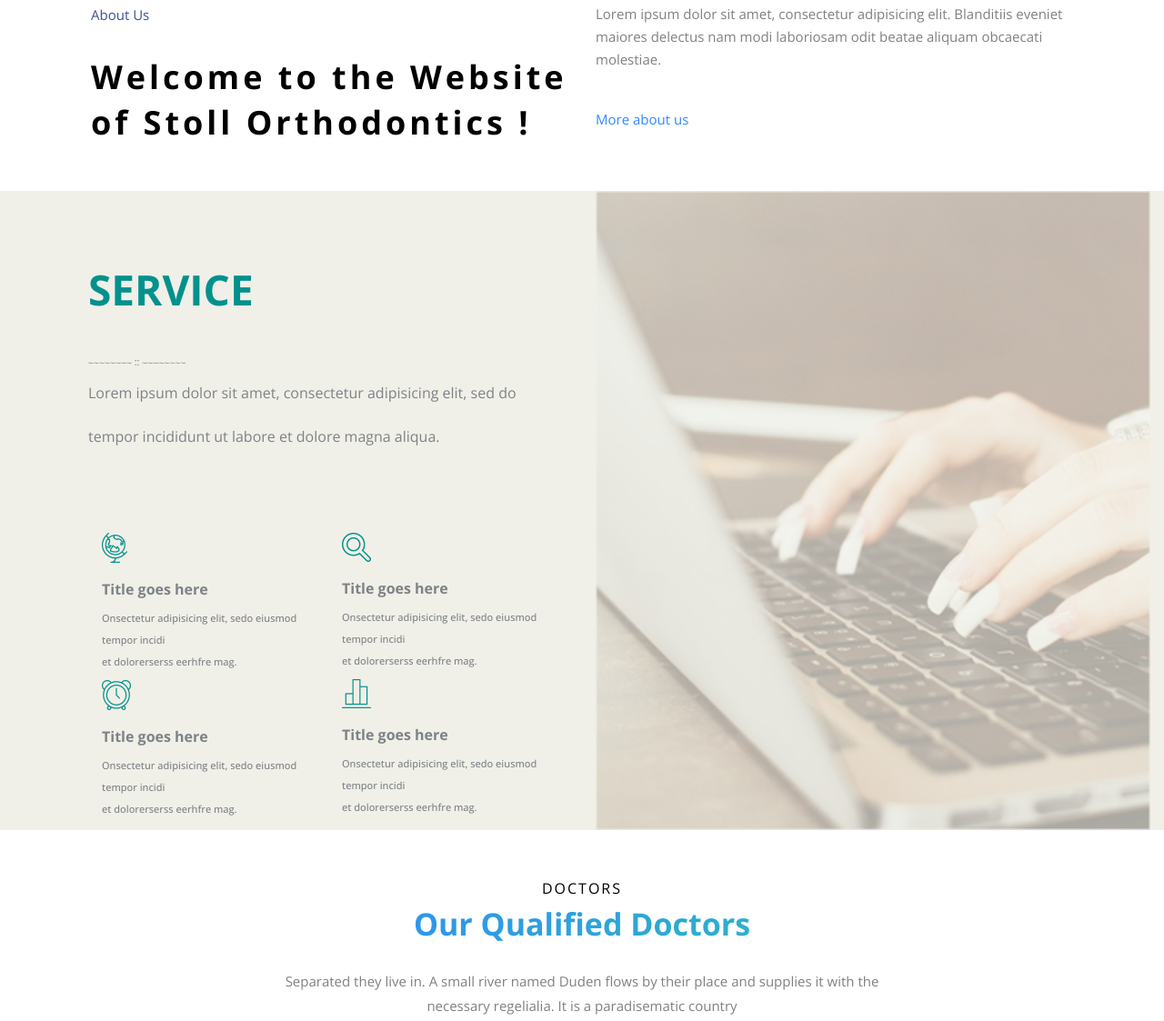
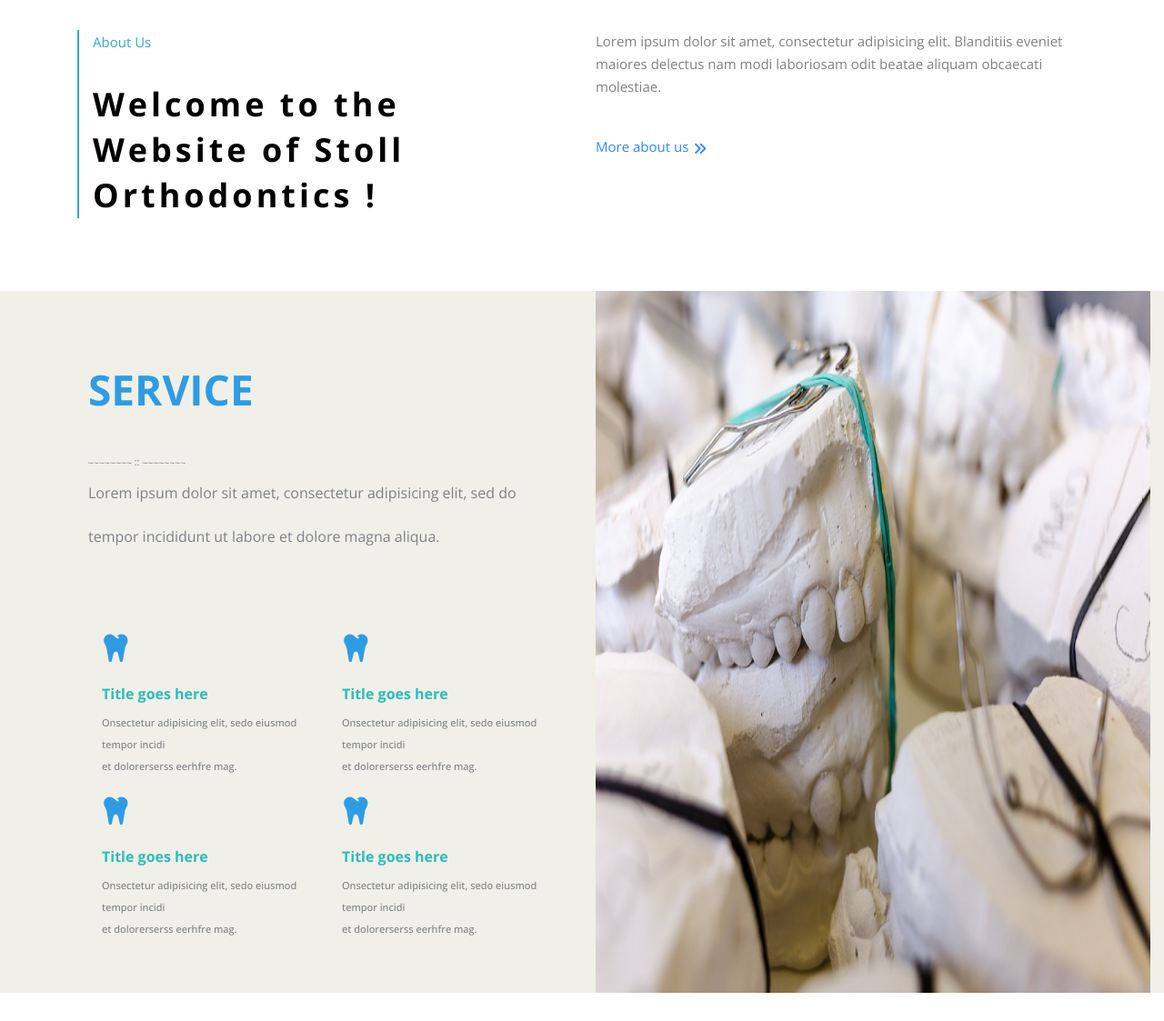
Before and after one commit to rifat-H/Stoll, a plain HTML site: page index.html in a window 1280 px wide. Shown: the part 919-2042 px from the top of the page at 91% size. Drawn offline with nearby package versions, Linux system fonts and the light colour scheme; files whose address does not match are found by name.

Commit message:
all updated

```diff
--- a/css/main.css
+++ b/css/main.css
@@ -3,39 +3,31 @@
   padding: 0px;
   outline: 0px;
 }
-a,
-a:hover {
+
+a, a:hover {
   text-decoration: none;
 }
-ul,
-ol,
-li {
+
+ul, ol, li {
   list-style: none;
 }
+
 img {
   vertical-align: middle;
   border: none;
 }
-h1,
-h2,
-h3,
-h4,
-h5,
-h5,
-ul,
-ol,
-li,
-img,
-p,
-body,
-.navbar,
-.row {
+
+h1, h2, h3, h4, h5, h5, ul, ol, li, img, p, body, .navbar, .row {
   margin: 0px;
   padding: 0px;
 }
 
 .mt-30 {
   margin-top: 30px;
+}
+
+.mt30 {
+  margin-top: 20px;
 }
 
 .common-heading-service {
@@ -46,8 +38,9 @@
   font-family: ;
   font-weight: 800;
   font-size: 46px;
-  color: #02918c;
+  color: #2e9ce5;
 }
+
 .common-heading-service img {
   margin-top: 43px;
   margin-left: 0px;
@@ -58,12 +51,12 @@
 /* / about start / */
 
 .about {
-  padding: 50px 0px;
+  padding: 80px 0px;
 }
 
 .about .alfa_p {
   padding-bottom: 30px;
-  color: #3b5493;
+  color: #2db0cb;
 }
 
 .about h3 {
@@ -78,7 +71,8 @@
   padding-bottom: 40px;
 }
 
-.about a {
+.alfa_border {
+  border-left: 2px solid #2da9d4;
 }
 
 /* / about end / */
@@ -91,6 +85,7 @@
 
 .service-con {
   margin-left: 82px;
+  padding-bottom: 50px;
 }
 
 .service-con p {
@@ -102,7 +97,7 @@
 .service-con-2 h5 {
   font-size: 16px;
   font-weight: 800;
-  color: #7e8287;
+  color: #2cbcbc;
   padding: 17px 0px 8px;
 }
 
@@ -112,12 +107,35 @@
   line-height: 24px;
 }
 
+.service-con-2 i {
+  font-size: 35px;
+  color: #2e9ce5;
+}
+
+/* .image_service{
+  position: relative;
+}
+
+.image_service img{
+  height: 100%;
+}
+
+.overlay{
+  position: absolute;
+  background: #fafafac4;;
+  height: 100%;
+  width: 100%;
+  top: 0;
+} */
+
 /* / service part end / */
 
 /* doctors start */
+
 .doctors {
   padding: 50px 0;
 }
+
 .staff {
   overflow: hidden;
   margin-bottom: 30px;
@@ -127,9 +145,11 @@
   -ms-transition: all 0.3s ease;
   transition: all 0.3s ease;
 }
+
 .staff .img-wrap {
   height: 300px;
 }
+
 .staff .img {
   background-size: cover;
   background-repeat: no-repeat;
@@ -142,6 +162,7 @@
   -ms-transition: all 0.3s ease;
   transition: all 0.3s ease;
 }
+
 .staff .text {
   position: relative;
   background: #fff;
@@ -151,6 +172,7 @@
   -ms-transition: all 0.3s ease;
   transition: all 0.3s ease;
 }
+
 .staff .text h3 {
   font-size: 24px;
   font-weight: 500;
@@ -161,15 +183,18 @@
   -ms-transition: all 0.3s ease;
   transition: all 0.3s ease;
 }
+
 .staff .text .position {
   text-transform: uppercase;
   color: #b3b3b3;
   display: block;
   letter-spacing: 1px;
 }
+
 .staff .text .faded {
   opacity: 1;
 }
+
 .staff .ftco-social {
   position: absolute;
   top: -30px;
@@ -184,26 +209,28 @@
   -ms-transition: all 0.3s ease;
   transition: all 0.3s ease;
 }
+
 .staff .ftco-social li a {
   color: #ff8000;
 }
-.staff:hover .ftco-social,
-.staff:focus .ftco-social {
+
+.staff:hover .ftco-social, .staff:focus .ftco-social {
   opacity: 1;
   top: -40px;
 }
-.staff:hover .img,
-.staff:focus .img {
+
+.staff:hover .img, .staff:focus .img {
   margin-top: -10px;
 }
-.staff:hover .text h3,
-.staff:focus .text h3 {
+
+.staff:hover .text h3, .staff:focus .text h3 {
   color: #2f89fc;
 }
 
 .ftco-social {
   padding: 0;
 }
+
 .ftco-social li {
   list-style: none;
   margin-right: 10px;
@@ -225,6 +252,7 @@
   font-size: 34px;
   font-weight: 800;
 }
+
 @media (max-width: 767.98px) {
   .heading-section h2 {
     font-size: 28px;
@@ -250,9 +278,11 @@
   font-size: 12px;
   letter-spacing: 2px;
 }
+
 .heading-section .category span a {
   color: #000000;
 }
+
 .heading-section .category span.active {
   font-weight: 500;
 }
@@ -263,26 +293,30 @@
 
 .testi {
   padding: 60px 0;
+  background: #fafafa !important;
 }
 
 .testimony-section {
   position: relative;
 }
+
 .testimony-section .owl-carousel {
   margin: 0;
 }
+
 .testimony-section .owl-carousel .owl-stage-outer {
   padding-top: 4em;
   padding-bottom: 2em;
   position: relative;
 }
+
 .testimony-section .owl-nav {
   position: absolute;
   top: 100%;
   width: 100%;
 }
-.testimony-section .owl-nav .owl-prev,
-.testimony-section .owl-nav .owl-next {
+
+.testimony-section .owl-nav .owl-prev, .testimony-section .owl-nav .owl-next {
   position: absolute;
   -webkit-transform: translateY(-50%);
   -ms-transform: translateY(-50%);
@@ -296,8 +330,8 @@
   transition: all 0.3s ease;
   opacity: 0;
 }
-.testimony-section .owl-nav .owl-prev span:before,
-.testimony-section .owl-nav .owl-next span:before {
+
+.testimony-section .owl-nav .owl-prev span:before, .testimony-section .owl-nav .owl-next span:before {
   font-size: 30px;
   color: rgba(0, 0, 0, 0.2);
   -moz-transition: all 0.3s ease;
@@ -306,35 +340,39 @@
   -ms-transition: all 0.3s ease;
   transition: all 0.3s ease;
 }
-.testimony-section .owl-nav .owl-prev:hover span:before,
-.testimony-section .owl-nav .owl-prev:focus span:before,
-.testimony-section .owl-nav .owl-next:hover span:before,
-.testimony-section .owl-nav .owl-next:focus span:before {
+
+.testimony-section .owl-nav .owl-prev:hover span:before, .testimony-section .owl-nav .owl-prev:focus span:before, .testimony-section .owl-nav .owl-next:hover span:before, .testimony-section .owl-nav .owl-next:focus span:before {
   color: #000000;
 }
+
 .testimony-section .owl-nav .owl-prev {
   left: 50%;
   margin-left: -80px;
 }
+
 .testimony-section .owl-nav .owl-next {
   right: 50%;
   margin-right: -80px;
 }
-.testimony-section:hover .owl-nav .owl-prev,
-.testimony-section:hover .owl-nav .owl-next {
+
+.testimony-section:hover .owl-nav .owl-prev, .testimony-section:hover .owl-nav .owl-next {
   opacity: 1;
 }
+
 .testimony-section:hover .owl-nav .owl-prev {
   left: 50%;
   margin-left: -80px;
 }
+
 .testimony-section:hover .owl-nav .owl-next {
   right: 50%;
   margin-right: -80px;
 }
+
 .testimony-section .owl-dots {
   text-align: center;
 }
+
 .testimony-section .owl-dots .owl-dot {
   width: 10px;
   height: 10px;
@@ -342,6 +380,7 @@
   border-radius: 50%;
   background: rgba(0, 0, 0, 0.2);
 }
+
 .testimony-section .owl-dots .owl-dot.active {
   background: #2f89fc;
 }
@@ -352,31 +391,37 @@
   background: rgba(255, 255, 255, 0.1);
   color: rgba(0, 0, 0, 0.8);
 }
+
 .testimony-wrap .user-img {
   width: 120px;
   height: 120px;
   border-radius: 5px;
   position: relative;
 }
+
 .testimony-wrap .text {
   width: calc(100% - 120px);
   position: relative;
 }
+
 .testimony-wrap .quote {
   position: absolute;
   top: -60px;
   left: 0;
 }
+
 .testimony-wrap .quote i {
   font-size: 44px;
   color: #2f89fc;
 }
+
 .testimony-wrap .name {
   font-weight: 400;
   font-size: 18px;
   margin-bottom: 0;
   color: #000000;
 }
+
 .testimony-wrap .position {
   font-size: 14px;
   color: #2f89fc;
@@ -387,33 +432,48 @@
   background-repeat: no-repeat;
   background-position: center center;
 }
+
 /* testimonial end */
 
 /* counter start */
+
 .counter {
   padding: 40px 0;
   background-color: rgb(85, 193, 243);
 }
 
 .counter h1 {
-  font-size: 35px;
+  font-size: 25px;
+  color: #fff;
 }
+
 .counter i {
   font-size: 30px;
+  color: #fff;
 }
+
+.counterup {
+  font-size: 25px;
+  color: #fff;
+}
+
 /* counter end */
 
 /* footer start */
+
 footer {
-  background-color: #2f89fc;
+  background-color: #313131;
   padding: 75px 0;
   color: white;
 }
+
 footer h1 {
   font-size: 27px;
   font-weight: bold;
   margin-bottom: 10px;
+  color: #2e9ce5;
 }
+
 footer p {
   margin-bottom: 10px;
 }
@@ -421,12 +481,14 @@
 footer .social {
   margin-top: 10px;
 }
-footer ul {
-}
+
+footer ul {}
+
 footer ul li {
   /* margin: 0 21px; */
   margin-bottom: 3px;
 }
+
 footer ul li a {
   color: white;
 }
--- a/index.html
+++ b/index.html
@@ -218,7 +218,7 @@
   <div class="about">
     <div class="container">
       <div class="row">
-        <div class="col-md-6">
+        <div class="col-md-6 alfa_border">
           <p class="alfa_p">About Us</p>
           <h3>
             Welcome to the Website of Stoll Orthodontics !
@@ -230,7 +230,12 @@
             Blanditiis eveniet maiores delectus nam modi laboriosam odit
             beatae aliquam obcaecati molestiae.
           </p>
-          <a href="#">More about us </a>
+          <a href="#" class="d-flex">
+            <p>More about us</p>
+            <p style="margin-top: 2px; margin-left: 5px;">
+              <i class="fas fa-angle-double-right"></i>
+            </p>
+          </a>
         </div>
       </div>
     </div>
@@ -254,14 +259,14 @@
 
               <div class="col-md-6">
                 <div class="service-con-2">
-                  <img src="images/service/icon-1.png" alt="" class="img-fluid">
+                  <i class="fas fa-tooth" aria-hidden="true"></i>
                   <h5>Title goes here</h5>
                   <h6>Onsectetur adipisicing elit, sedo eiusmod <br> tempor incidi <br> et dolorerserss eerhfre mag.
                   </h6>
                 </div>
 
                 <div class="service-con-2 mt30">
-                  <img src="images/service/icon-3.png" alt="" class="img-fluid">
+                  <i class="fas fa-tooth" aria-hidden="true"></i>
                   <h5>Title goes here</h5>
                   <h6>Onsectetur adipisicing elit, sedo eiusmod <br> tempor incidi <br> et dolorerserss eerhfre mag.
                   </h6>
@@ -270,14 +275,14 @@
 
               <div class="col-md-6">
                 <div class="service-con-2">
-                  <img src="images/service/icon-2.png" alt="" class="img-fluid">
+                  <i class="fas fa-tooth" aria-hidden="true"></i>
                   <h5>Title goes here</h5>
                   <h6>Onsectetur adipisicing elit, sedo eiusmod <br> tempor incidi <br> et dolorerserss eerhfre mag.
                   </h6>
                 </div>
 
                 <div class="service-con-2 mt30">
-                  <img src="images/service/icon-4.png" alt="" class="img-fluid">
+                  <i class="fas fa-tooth" aria-hidden="true"></i>
                   <h5>Title goes here</h5>
                   <h6>Onsectetur adipisicing elit, sedo eiusmod <br> tempor incidi <br> et dolorerserss eerhfre mag.
                   </h6>
@@ -288,7 +293,7 @@
           </div>
         </div>
         <div class="col-md-6">
-          <img src="images/service/service.png" alt="" class="img-fluid w-100 ">
+          <img src="images/brushing-teeth-2103219_960_720.jpg" alt="" class="img-fluid w-100 h-100">
 
         </div>
       </div>
```
Also changed, not shown: images/brushing-teeth-2103219_960_720.jpg (added), images/whiten-teeth-photoshop.jpg (added).
